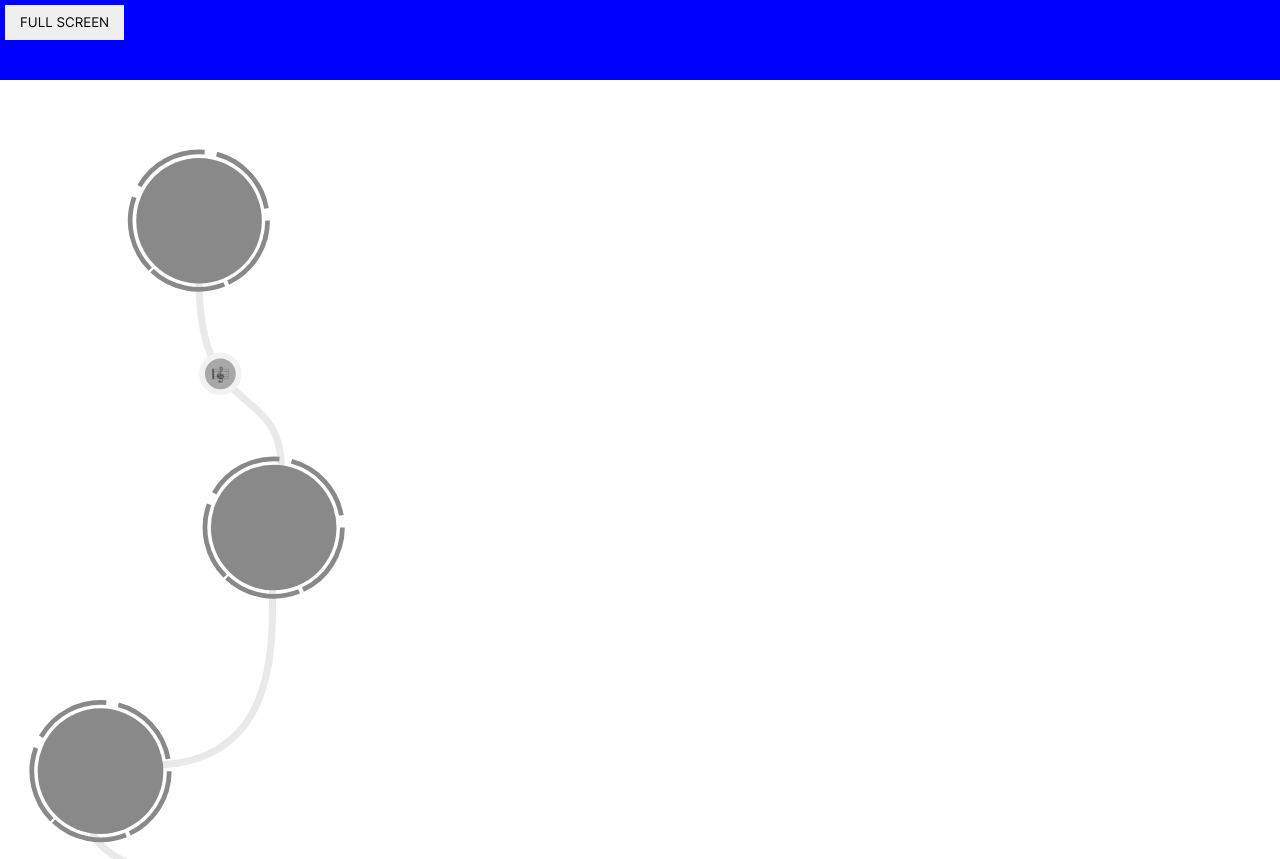
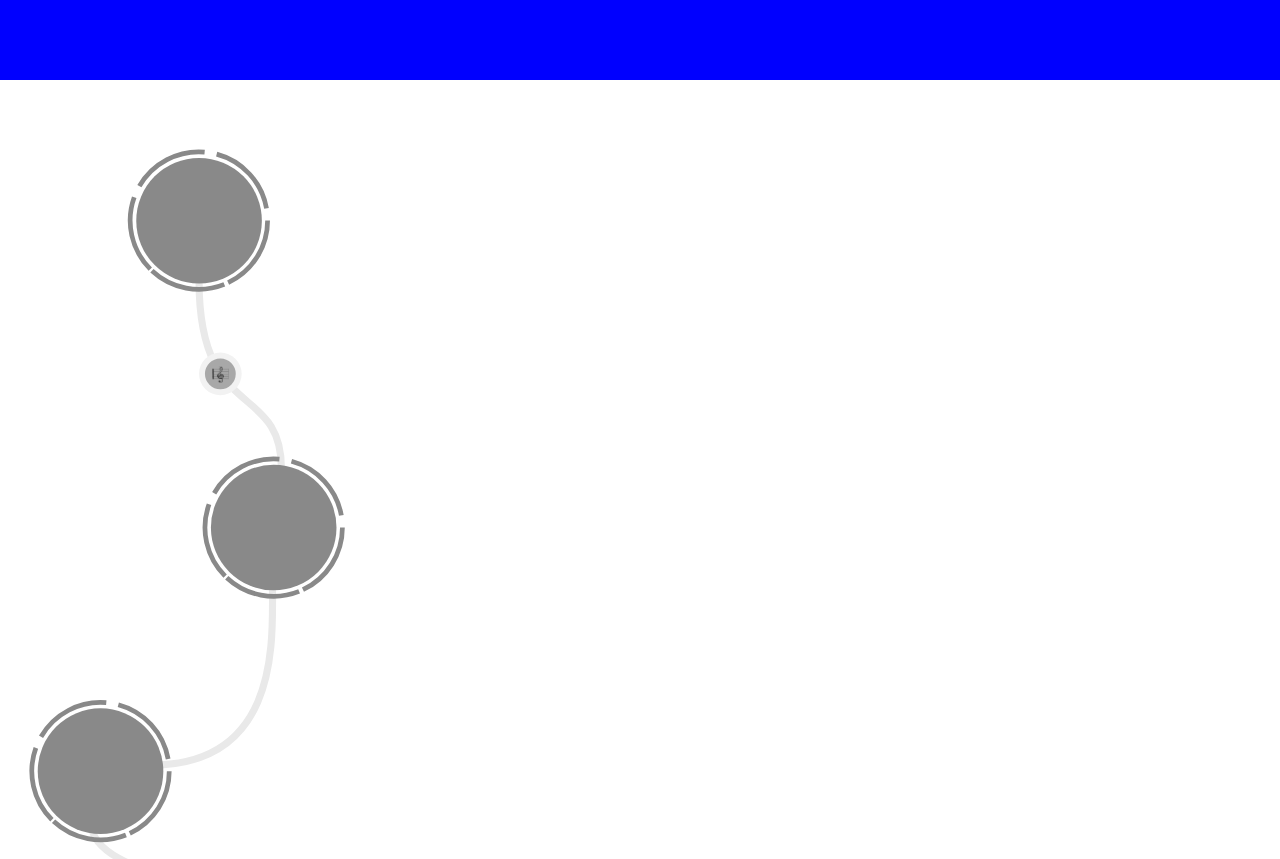
Before and after one commit to JuulVrasdonk/afstudeer-prototype, a Next.js app: page / in a window 1280 px wide. Shown: the top 859 px of the page. Built offline with nearby package versions, Linux system fonts and the light colour scheme.

Commit message:
Deleted full screen request

```diff
--- a/components/Home/RequestFullscreen.js
+++ /dev/null
@@ -1,61 +0,0 @@
-import React, { useState } from 'react';
-import styled from 'styled-components';
-
-const FullScreenButton = styled.button`
-    position: absolute;
-    top: 5px;
-    left: 5px;
-    padding: 9px 15px 10px;
-    border: none;
-    outline: none;
-    z-index: 10000;
-    text-transform: uppercase;
-    cursor: pointer;
-`
-
-const RequestFullscreen = () => {
-  const [isFullScreen, setIsFullScreen] = useState(false);
-
-  const toggleFullScreen = () => {
-    const element = document.documentElement;
-    if (!document.fullscreenElement && !document.webkitFullscreenElement && !document.msFullscreenElement) {
-      // Enter full screen mode
-      if (element.requestFullscreen) {
-        element.requestFullscreen().then(() => setIsFullScreen(true)).catch(error => {
-          console.log('Failed to enter full screen mode:', error);
-        });
-      } else if (element.webkitRequestFullscreen) {
-        element.webkitRequestFullscreen().then(() => setIsFullScreen(true)).catch(error => {
-          console.log('Failed to enter full screen mode:', error);
-        });
-      } else if (element.msRequestFullscreen) {
-        element.msRequestFullscreen().then(() => setIsFullScreen(true)).catch(error => {
-          console.log('Failed to enter full screen mode:', error);
-        });
-      }
-    } else {
-      // Exit full screen mode
-      if (document.exitFullscreen) {
-        document.exitFullscreen().then(() => setIsFullScreen(false)).catch(error => {
-          console.log('Failed to exit full screen mode:', error);
-        });
-      } else if (document.webkitExitFullscreen) {
-        document.webkitExitFullscreen().then(() => setIsFullScreen(false)).catch(error => {
-          console.log('Failed to exit full screen mode:', error);
-        });
-      } else if (document.msExitFullscreen) {
-        document.msExitFullscreen().then(() => setIsFullScreen(false)).catch(error => {
-          console.log('Failed to exit full screen mode:', error);
-        });
-      }
-    }
-  }
-
-  return (
-    <FullScreenButton onClick={toggleFullScreen}>
-      {isFullScreen ? 'Exit Full Screen' : 'Full Screen'}
-    </FullScreenButton>
-  );
-}
-
-export default RequestFullscreen;
--- a/pages/index.js
+++ b/pages/index.js
@@ -1,7 +1,7 @@
 import Head from 'next/head'
 import HomeNavigation from '/components/Home/HomeNavigation'
 import Paths from '/components/Home/Paths'
-import RequestFullscreen from '/components/Home/RequestFullscreen'
+
 
 
 
@@ -17,7 +17,6 @@ const Home = () => {
         <meta name="viewport" content="minimal-ui, width=device-width, initial-scale=1, maximum-scale=1, user-scalable=no" />
         <link rel="icon" href="/favicon.ico" />
       </Head>
-      <RequestFullscreen/>
       <HomeNavigation />
       <Paths />
     </>
```
